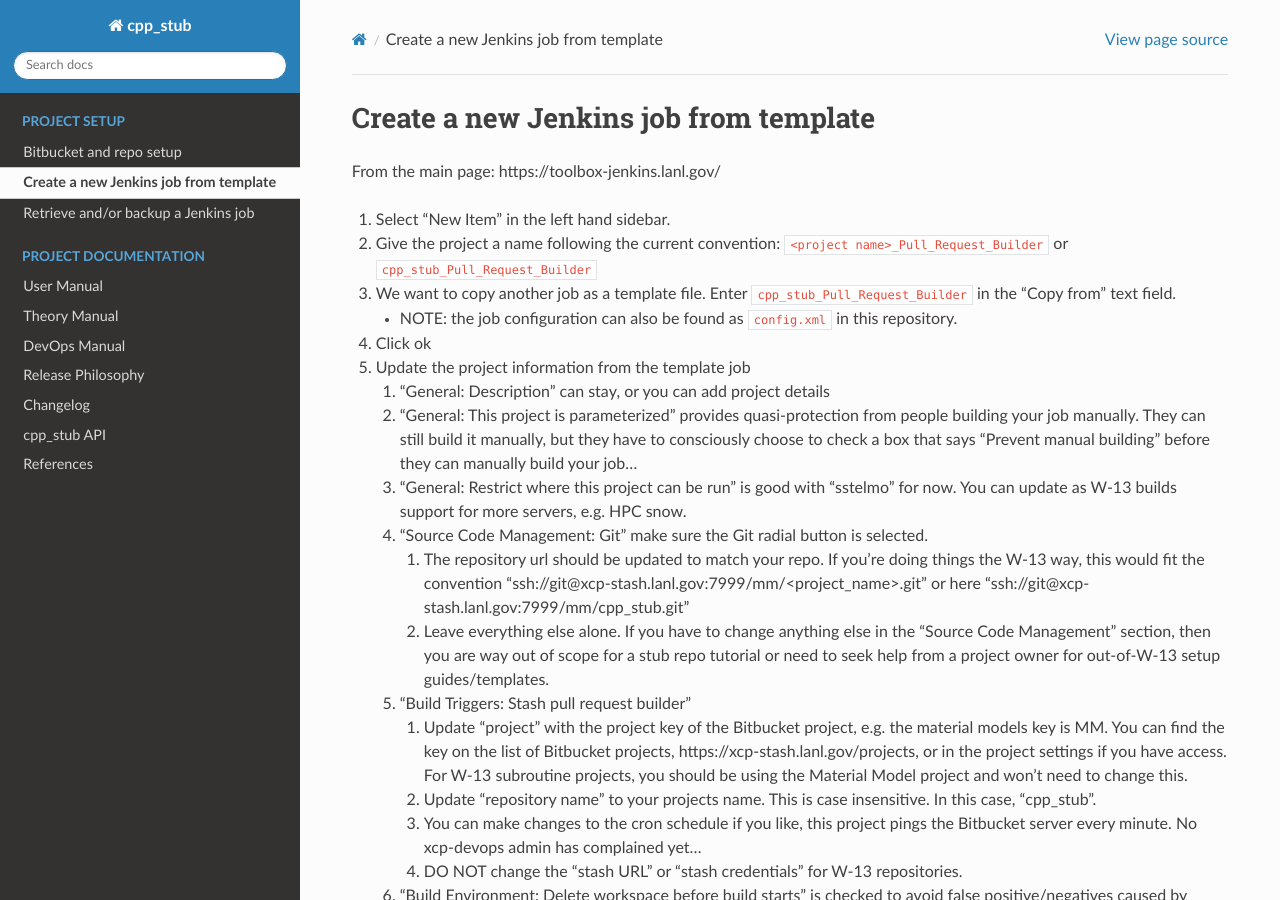
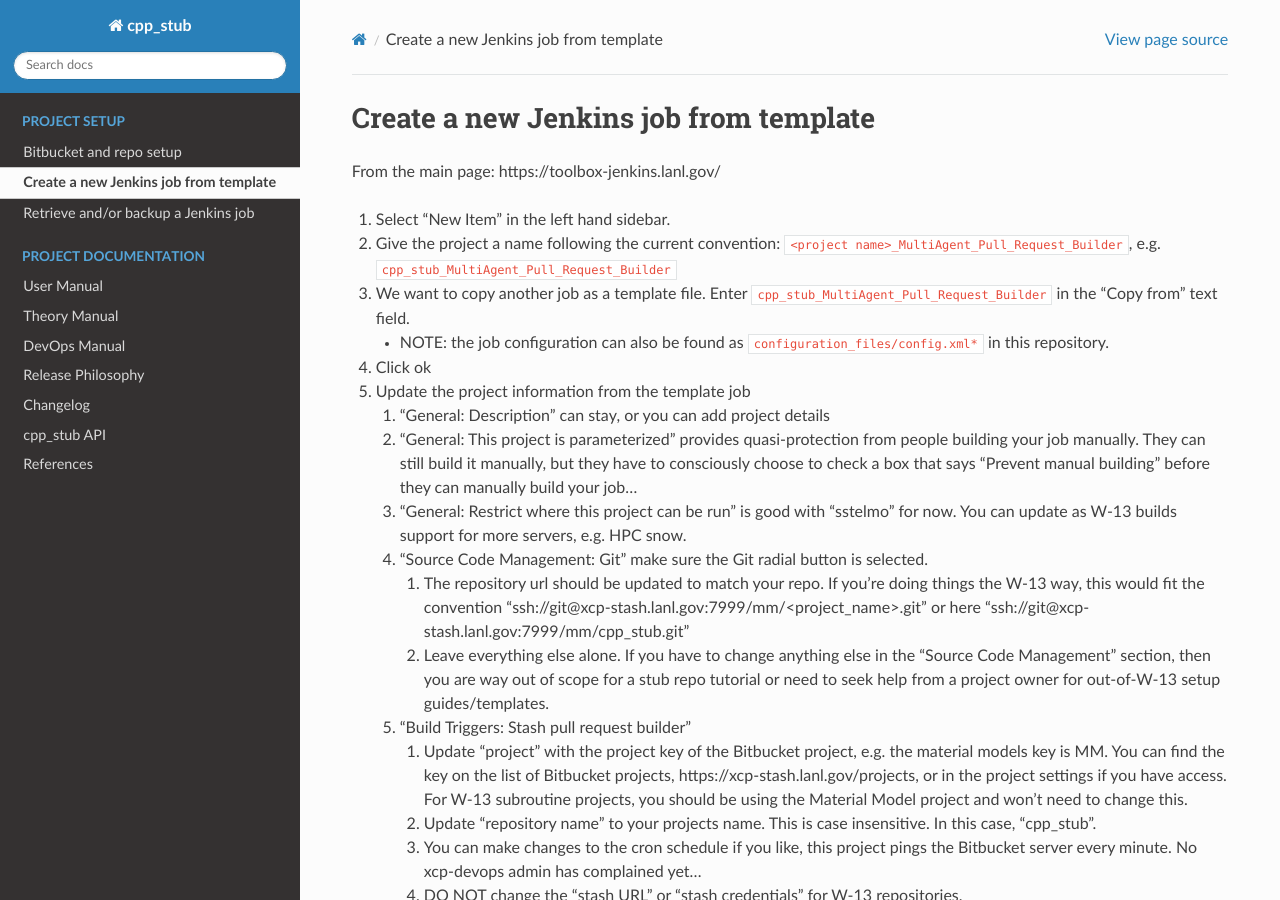
Before and after one commit to lanl/tardigrade-asp, a Sphinx documentation site: the page built from docs/jenkins_job_creation.md, in a window 1280 px wide and 900 px high. Built offline with Sphinx 7.4.7 and the Read the Docs theme 2.0.0, drawn with Linux system fonts in a browser that asks for light colours.

Commit message:
DOC: minor jenkins job name updates

```diff
--- a/docs/jenkins_job_creation.md
+++ b/docs/jenkins_job_creation.md
@@ -3,11 +3,11 @@
 From the main page: https://toolbox-jenkins.lanl.gov/
 
 1. Select "New Item" in the left hand sidebar.
-2. Give the project a name following the current convention: ``<project name>_Pull_Request_Builder`` or
-   ``cpp_stub_Pull_Request_Builder``
-3. We want to copy another job as a template file. Enter ``cpp_stub_Pull_Request_Builder`` in the "Copy from" text field.
+2. Give the project a name following the current convention: ``<project name>_MultiAgent_Pull_Request_Builder``, e.g.
+   ``cpp_stub_MultiAgent_Pull_Request_Builder``
+3. We want to copy another job as a template file. Enter ``cpp_stub_MultiAgent_Pull_Request_Builder`` in the "Copy from" text field.
 
-   * NOTE: the job configuration can also be found as ``config.xml`` in this
+   * NOTE: the job configuration can also be found as ``configuration_files/config.xml*`` in this
      repository.
 
 4. Click ok
```
